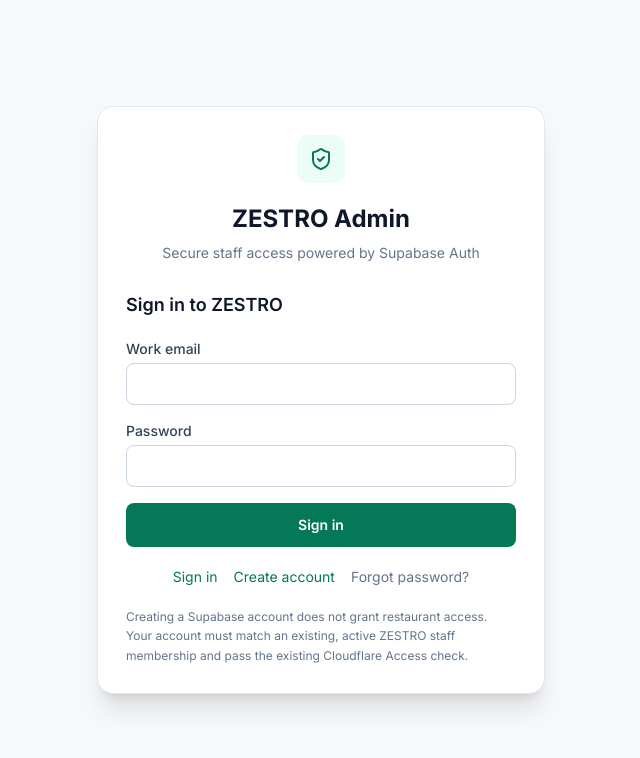
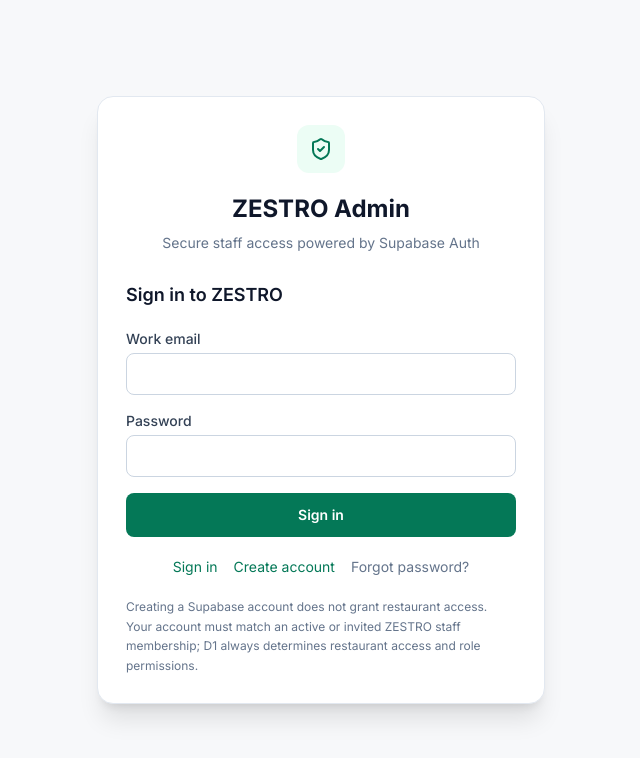
Before and after one commit to zestrosyl/zestro-admin, a React (Vite) app: page / in a window 1280 px wide. Shown: the top 758 px of the page, without its empty margins (319-959 px from the left). Built offline with nearby package versions, Linux system fonts and the light colour scheme; no server answers.

Commit message:
docs(auth): clarify staff invite and verified-email activation

```diff
--- a/src/components/auth/AdminAuthGate.tsx
+++ b/src/components/auth/AdminAuthGate.tsx
@@ -57,7 +57,7 @@ function AuthCard({ mode, setMode }: { mode: AuthMode; setMode: (mode: AuthMode)
         <div className="mt-5 flex flex-wrap items-center justify-center gap-x-4 gap-y-2 text-sm">
           {mode !== 'reset' && <><button type="button" onClick={() => { setMode('signin'); setError(''); setNotice(''); }} className="text-emerald-700 hover:underline">Sign in</button><button type="button" onClick={() => { setMode('signup'); setError(''); setNotice(''); }} className="text-emerald-700 hover:underline">Create account</button><button type="button" onClick={() => { setMode('forgot'); setError(''); setNotice(''); }} className="text-slate-500 hover:underline">Forgot password?</button></>}
         </div>
-        <p className="mt-5 text-xs leading-relaxed text-slate-500">Creating a Supabase account does not grant restaurant access. Your account must match an existing, active ZESTRO staff membership and pass the existing Cloudflare Access check.</p>
+        <p className="mt-5 text-xs leading-relaxed text-slate-500">Creating a Supabase account does not grant restaurant access. Your account must match an active or invited ZESTRO staff membership; D1 always determines restaurant access and role permissions.</p>
       </div>
     </div>
   );
@@ -133,7 +133,7 @@ export function AdminAuthGate({ children }: { children: React.ReactNode }) {
   if (!authReady || (session && (linking || (!linked && !linkError)))) return <div className="min-h-screen bg-slate-50 flex flex-col items-center justify-center gap-3 text-slate-600"><Loader2 className="h-8 w-8 animate-spin text-emerald-700" /><p className="text-sm">{linking ? 'Verifying your ZESTRO staff membership…' : 'Restoring secure session…'}</p></div>;
   if (!session) return <AuthCard mode={mode} setMode={setMode} />;
   if (mode === 'reset') return <AuthCard mode={mode} setMode={setMode} />;
-  if (linkError) return <div className="min-h-screen bg-slate-50 p-6 flex items-center justify-center"><div className="w-full max-w-xl rounded-2xl border border-rose-200 bg-white p-7 shadow-xl"><div className="flex items-center gap-3 text-rose-700"><LockKeyhole className="h-6 w-6" /><h1 className="text-xl font-bold text-slate-900">Staff access not linked</h1></div><p className="mt-3 text-sm text-slate-700">{linkError}</p><p className="mt-3 text-xs text-slate-500">Use the same verified work email as your existing Cloudflare Access and ZESTRO staff membership. If you are a new staff member, an owner must create your D1 membership first.</p><button type="button" onClick={() => void supabaseClient.auth.signOut()} className="mt-6 rounded-lg bg-slate-900 px-4 py-2.5 text-sm font-semibold text-white">Sign out</button></div></div>;
+  if (linkError) return <div className="min-h-screen bg-slate-50 p-6 flex items-center justify-center"><div className="w-full max-w-xl rounded-2xl border border-rose-200 bg-white p-7 shadow-xl"><div className="flex items-center gap-3 text-rose-700"><LockKeyhole className="h-6 w-6" /><h1 className="text-xl font-bold text-slate-900">Staff access not linked</h1></div><p className="mt-3 text-sm text-slate-700">{linkError}</p><p className="mt-3 text-xs text-slate-500">Use the verified email address recorded in your ZESTRO staff membership. New staff must first be invited by an owner or admin before access can be activated.</p><button type="button" onClick={() => void supabaseClient.auth.signOut()} className="mt-6 rounded-lg bg-slate-900 px-4 py-2.5 text-sm font-semibold text-white">Sign out</button></div></div>;
   if (!linked) return null;
   return <><>{children}</><button type="button" onClick={() => void supabaseClient.auth.signOut()} className="fixed right-4 top-3 z-[80] rounded-lg border border-slate-200 bg-white/95 px-3 py-2 text-xs font-semibold text-slate-700 shadow hover:bg-slate-50">Sign out</button></>;
 }
```
